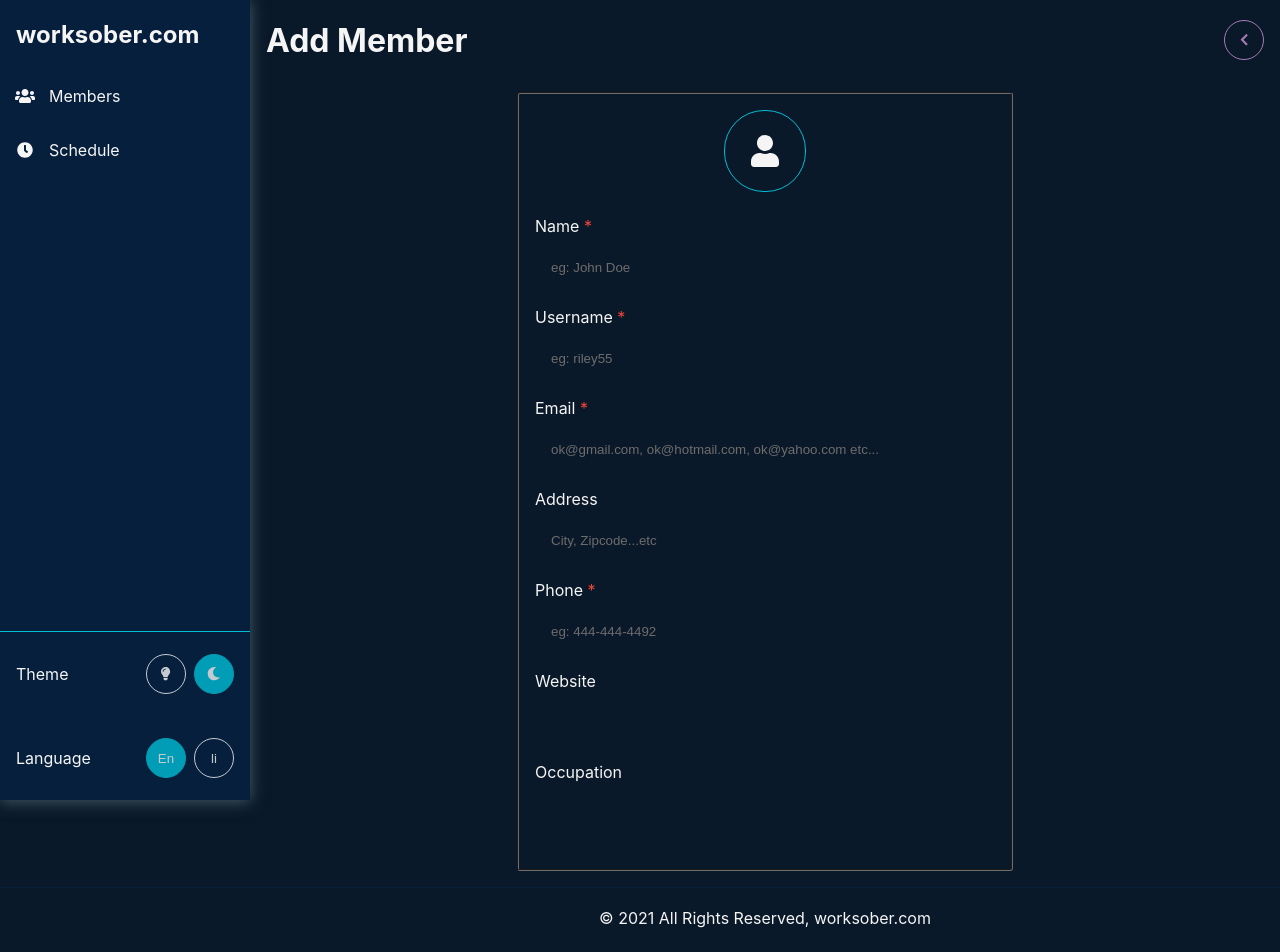
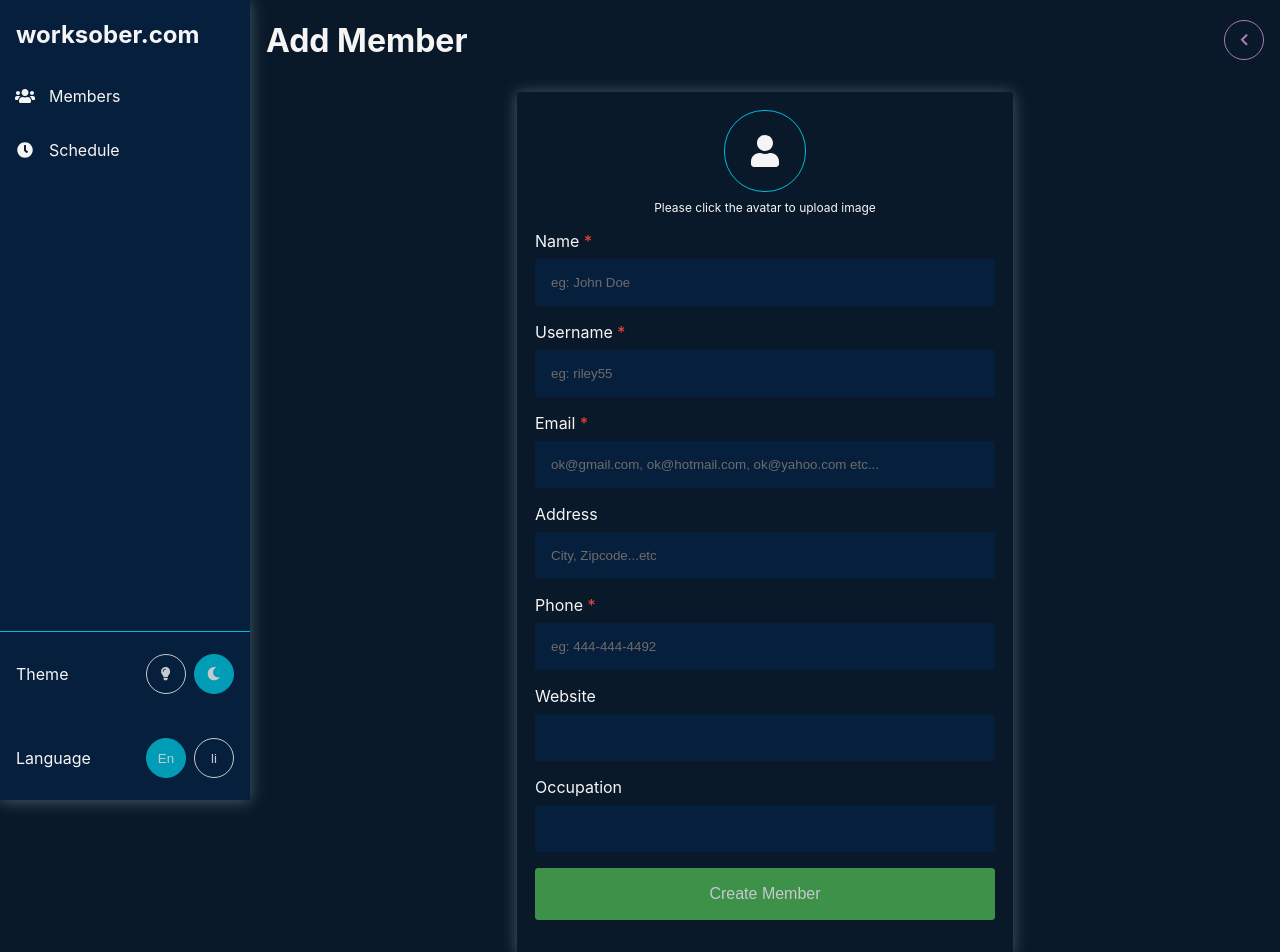
Before and after one commit to mp5maker/react-club-management, a React (Create React App) app in the folder frontend/: page /add-member in a window 1280 px wide. Shown: the top 952 px of the page. Built offline with nearby package versions, Linux system fonts and the light colour scheme.

Commit message:
feat: make the submit button function for the member form

```diff
--- a/frontend/package.json
+++ b/frontend/package.json
@@ -36,7 +36,7 @@
     "build": "react-scripts build",
     "test": "react-scripts test",
     "eject": "react-scripts eject",
-    "lint": "eslint --fix",
+    "lint": "eslint . --ext .ts,.tsx,.js,.jsx,.json",
     "prettier:fix": "prettier --write"
   },
   "eslintConfig": {
--- a/frontend/src/components/button/button.scss
+++ b/frontend/src/components/button/button.scss
@@ -4,6 +4,7 @@ button {
   cursor: pointer;
   opacity: 0.8;
   transition: all linear 0.25s;
+  border-radius: var(--commonBorderRadius);
   &:hover {
     opacity: 1;
     transition: all linear 0.25s;
--- a/frontend/src/components/button/index.tsx
+++ b/frontend/src/components/button/index.tsx
@@ -5,35 +5,39 @@ import './button.scss'
 interface IButtonProps extends Partial<React.HTMLProps<HTMLButtonElement>> {
   color?: COLORS
   variant?: BUTTON_VARIANT
+  fullWidth?: boolean
 }
 
 const Button: React.FC<IButtonProps> = ({
   color = COLORS.PRIMARY,
   variant = BUTTON_VARIANT.OUTLINED,
+  fullWidth,
   style,
   ...otherProps
 }: any): JSX.Element => {
-
   const props = {
     style: {
-      ...(variant === BUTTON_VARIANT.OUTLINED ? {
-        backgroundColor: 'transparent',
-        border: `1px solid ${color}`,
-        color
-      }: {}),
-      ...(variant === BUTTON_VARIANT.CONTAINED ? {
-        backgroundColor: color,
-        border: `1px solid ${color}`,
-        color: `var(--text1)`
-      }: {}),
-      ...(style ? style: {})
+      ...(variant === BUTTON_VARIANT.OUTLINED
+        ? {
+            backgroundColor: 'transparent',
+            border: `1px solid ${color}`,
+            color,
+          }
+        : {}),
+      ...(variant === BUTTON_VARIANT.CONTAINED
+        ? {
+            backgroundColor: color,
+            border: `1px solid ${color}`,
+            color: `var(--text1)`,
+          }
+        : {}),
+      ...(fullWidth ? { width: '100%' } : {}),
+      ...(style ? style : {}),
     },
-    ...otherProps
+    ...otherProps,
   }
 
-  return (
-    <button {...props} />
-  )
+  return <button {...props} />
 }
 
 export default Button
--- a/frontend/src/components/form/form.scss
+++ b/frontend/src/components/form/form.scss
@@ -1,7 +1,8 @@
 form {
   fieldset {
     border-radius: var(--commonBorderRadius);
-    border-color: var(--text2);
+    border-color: transparent;
+    box-shadow: var(--boxShadow);
     padding: var(--medium);
   }
   .form-control {
--- a/frontend/src/components/text-field/text-field.scss
+++ b/frontend/src/components/text-field/text-field.scss
@@ -7,7 +7,7 @@
   }
   input {
     flex: 1;
-    background-color: var(--background1);
+    background-color: var(--background2);
     border: none;
     padding: var(--medium);
     border-radius: var(--commonBorderRadius);
--- a/frontend/src/components/typography/index.tsx
+++ b/frontend/src/components/typography/index.tsx
@@ -24,7 +24,7 @@ const Typography: React.FC<ITypographProps> = ({
     style: {
       color,
       fontSize: variant,
-      ...(style ? { style } : {}),
+      ...(style ? style : {}),
     },
     ...otherProps,
   }
--- /dev/null
+++ b/frontend/src/forms/member/common.tsx
@@ -0,0 +1,9 @@
+export const INITIAL_DATA = {
+  name: '',
+  username: '',
+  email: '',
+  address: '',
+  phone: '',
+  website: '',
+  occupation: '',
+}
--- a/frontend/src/forms/member/index.tsx
+++ b/frontend/src/forms/member/index.tsx
@@ -1,30 +1,68 @@
 import * as React from 'react'
 import Box from '../../components/box'
+import Button from '../../components/button'
 import Form from '../../components/form'
 import TextField from '../../components/text-field'
+import Typography from '../../components/typography'
 import Upload from '../../components/upload'
+import {
+  BUTTON_VARIANT,
+  COLORS,
+  TYPOGRAPHY_COMPONENT,
+  TYPOGRAPHY_VARIANT,
+} from '../../constants/settings'
 import useLanguage from '../../hooks/useLanguage'
+import { INITIAL_DATA } from './common'
 
 interface IMemberForm {
-
+  buttonLabel: string
 }
 
-const MemberForm: React.FC<IMemberForm> = (): JSX.Element => {
+const MemberForm: React.FC<IMemberForm> = ({ buttonLabel }): JSX.Element => {
   const { t } = useLanguage()
+  const [form, setForm] =
+    React.useState<Omit<IMembers, 'profile_photo' | 'id'>>(INITIAL_DATA)
+  const [error, setError] =
+    React.useState<Omit<IMembers, 'profile_photo' | 'id'>>(INITIAL_DATA)
+
+  const handleSubmit = (event: React.MouseEvent<HTMLFormElement>) => {
+    event.preventDefault()
+    console.log(form)
+  }
+
+  const onChange = (event: React.ChangeEvent<HTMLInputElement>) => {
+    setError({
+      ...error,
+      [event.target.name]: '',
+    })
+    setForm({
+      ...form,
+      [event.target.name]: event.target.value,
+    })
+  }
 
   return (
-    <Form fieldset={true}>
+    <Form fieldset={true} onSubmit={handleSubmit}>
       <Box className={'form-control'}>
-        <Upload
-          name={'profile_photo'}
-          id={'member-form-profile-photo'}
-        />
+        <Upload name={'profile_photo'} id={'member-form-profile-photo'} />
+        <Box className={'center'}>
+          <Typography
+            component={TYPOGRAPHY_COMPONENT.SMALL}
+            variant={TYPOGRAPHY_VARIANT.SUBTITLE_2}
+          >
+            {t('PLEASE_CLICK_THE_AVATAR_TO_UPLOAD')}
+          </Typography>
+        </Box>
       </Box>
       <Box className={'form-control'}>
         <TextField
           id={'member-form-name'}
           label={t('NAME')}
           placeholder={t('eg: John Doe')}
+          onChange={onChange}
+          value={form.name}
+          error={error.name}
+          name={'name'}
           required
         />
       </Box>
@@ -33,6 +71,10 @@ const MemberForm: React.FC<IMemberForm> = (): JSX.Element => {
           id={'member-form-username'}
           label={t('USERNAME')}
           placeholder={t('eg: riley55')}
+          onChange={onChange}
+          value={form.username}
+          error={error.username}
+          name={'username'}
           required
         />
       </Box>
@@ -41,6 +83,10 @@ const MemberForm: React.FC<IMemberForm> = (): JSX.Element => {
           id={'member-form-email'}
           label={t('EMAIL')}
           placeholder={t('ok@gmail.com, ok@hotmail.com, ok@yahoo.com etc...')}
+          onChange={onChange}
+          value={form.email}
+          error={error.email}
+          name={'email'}
           required
         />
       </Box>
@@ -49,6 +95,10 @@ const MemberForm: React.FC<IMemberForm> = (): JSX.Element => {
           id={'member-form-address'}
           label={t('ADDRESS')}
           placeholder={t('City, Zipcode...etc')}
+          onChange={onChange}
+          value={form.address}
+          error={error.address}
+          name={'address'}
         />
       </Box>
       <Box className={'form-control'}>
@@ -56,14 +106,44 @@ const MemberForm: React.FC<IMemberForm> = (): JSX.Element => {
           id={'member-form-phone'}
           label={t('PHONE')}
           placeholder={t('eg: 444-444-4492')}
+          onChange={onChange}
+          value={form.phone}
+          error={error.phone}
+          name={'phone'}
           required
         />
       </Box>
       <Box className={'form-control'}>
-        <TextField id={'member-form-website'} label={t('WEBSITE')} />
+        <TextField
+          id={'member-form-website'}
+          label={t('WEBSITE')}
+          onChange={onChange}
+          value={form.website}
+          error={error.website}
+          name={'website'}
+        />
       </Box>
       <Box className={'form-control'}>
-        <TextField id={'member-form-occupation'} label={t('OCCUPATION')} />
+        <TextField
+          id={'member-form-occupation'}
+          label={t('OCCUPATION')}
+          onChange={onChange}
+          value={form.occupation}
+          error={error.occupation}
+          name={'occupation'}
+        />
+      </Box>
+      <Box className={'form-control'}>
+        <Button
+          variant={BUTTON_VARIANT.CONTAINED}
+          color={COLORS.SUCCESS}
+          className={'center'}
+          fullWidth={true}
+        >
+          <Typography style={{ marginTop: 0, marginBottom: 0 }}>
+            {buttonLabel ? buttonLabel : ''}
+          </Typography>
+        </Button>
       </Box>
     </Form>
   )
--- a/frontend/src/locales/en.json
+++ b/frontend/src/locales/en.json
@@ -17,5 +17,8 @@
   "ADD_MEMBER": "Add Member",
   "EDIT_MEMBER": "Edit Member",
   "PLEASE_ENTER_YOU_NAME": "Please enter your name",
-  "MEMBER_SUCCESSFULLY_DELETED": "Member successfully deleted"
+  "MEMBER_SUCCESSFULLY_DELETED": "Member successfully deleted",
+  "PLEASE_CLICK_THE_AVATAR_TO_UPLOAD": "Please click the avatar to upload image",
+  "CREATE_MEMBER": "Create Member",
+  "UPDATE_MEMBER": "Update Member"
 }
--- a/frontend/src/locales/lt.json
+++ b/frontend/src/locales/lt.json
@@ -17,5 +17,8 @@
   "ADD_MEMBER": "pridėti narį",
   "EDIT_MEMBER": "redaguoti narį",
   "PLEASE_ENTER_YOUR_NAME": "įveskite savo vardą",
-  "MEMBER_SUCCESSFULLY_DELETED": "narys sėkmingai ištrintas"
+  "MEMBER_SUCCESSFULLY_DELETED": "narys sėkmingai ištrintas",
+  "PLEASE_CLICK_THE_AVATAR_TO_UPLOAD": "Norėdami įkelti paveikslėlį, spustelėkite avatarą",
+  "CREATE_MEMBER": "sukurti narį",
+  "UPDATE_MEMBER": "atnaujinti narį"
 }
--- a/frontend/src/pages/add-member/index.tsx
+++ b/frontend/src/pages/add-member/index.tsx
@@ -30,7 +30,7 @@ const AddMember: React.FC<IAddMemberProps> = (): JSX.Element => {
       />
       <Box className={'center'}>
         <Box style={{ width: 500, padding: 'var(--medium)' }}>
-          <MemberForm />
+          <MemberForm buttonLabel={t('CREATE_MEMBER')} />
         </Box>
       </Box>
     </Box>
--- a/frontend/src/pages/edit-member/index.tsx
+++ b/frontend/src/pages/edit-member/index.tsx
@@ -51,7 +51,7 @@ const EditMember: React.FC<IEditMemberProps> = (): JSX.Element => {
       />
       <Box className={'center'}>
         <Box style={{ width: 500, padding: 'var(--medium)' }}>
-          <MemberForm />
+          <MemberForm buttonLabel={t('UPDATE_MEMBER')}/>
         </Box>
       </Box>
     </Box>
```
Also changed, not shown: 2 other files (tests, documents, lock files or other folders).
